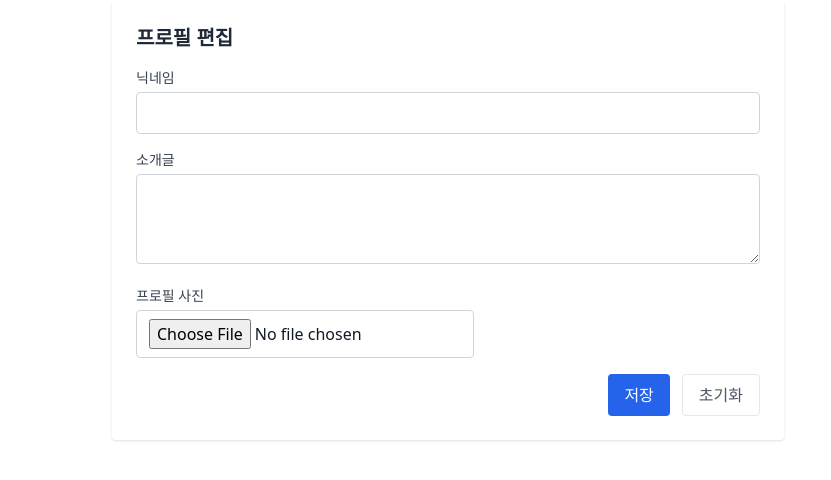
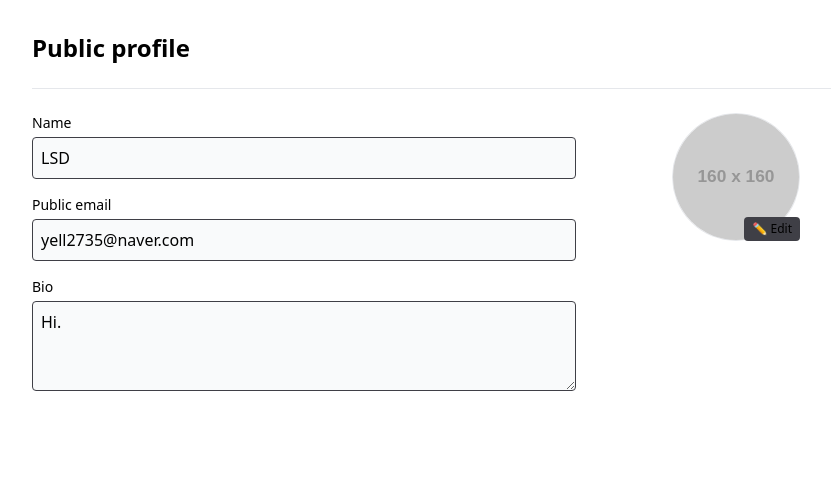
Before and after one commit to ycs-201707010/Chantify, a React (Vite) app: page /editprofile in a window 1280 px wide. Shown: the top 480 px of the page, without its empty margins (192-1023 px from the left). Built offline with nearby package versions, Linux system fonts and the light colour scheme; a small style sheet from the web is missing.

Commit message:
250609 shorts

```diff
--- a/src/EditProfile.jsx
+++ b/src/EditProfile.jsx
@@ -1,35 +1,28 @@
-import { useState, useEffect, useRef } from "react";
+// EditProfile.jsx (GitHub 스타일 기반 프로필 편집 화면)
+
+import { useState, useRef } from "react";
 import Cropper from "react-easy-crop";
-import { useAuth } from "./contexts/AuthContext";
 
 export default function EditProfile() {
-  const { userId } = useAuth();
-
-  const [nickname, setNickname] = useState("");
-  const [comment, setComment] = useState("");
-  const [imageSrc, setImageSrc] = useState(null);
+  const [nickname, setNickname] = useState("LSD");
+  const [email, setEmail] = useState("yell2735@naver.com");
+  const [comment, setComment] = useState("Hi.");
+  const [imageSrc, setImageSrc] = useState(null); // 원본 이미지
   const [croppedAreaPixels, setCroppedAreaPixels] = useState(null);
+  const [showCropper, setShowCropper] = useState(false);
+  const [showMenu, setShowMenu] = useState(false);
   const [crop, setCrop] = useState({ x: 0, y: 0 });
   const [zoom, setZoom] = useState(1);
   const inputRef = useRef();
 
-  // 기존 정보 불러오기
-  useEffect(() => {
-    fetch(`/checksum/get_profile.jsp?user_id=${userId}`)
-      .then((res) => res.json())
-      .then((data) => {
-        if (data.success) {
-          setNickname(data.nickname || "");
-          setComment(data.comment || "");
-        }
-      });
-  }, [userId]);
-
-  const handleImageChange = (e) => {
+  const handleUploadImage = (e) => {
     const file = e.target.files[0];
     if (file) {
       const reader = new FileReader();
-      reader.onload = () => setImageSrc(reader.result);
+      reader.onload = () => {
+        setImageSrc(reader.result);
+        setShowCropper(true);
+      };
       reader.readAsDataURL(file);
     }
   };
@@ -43,10 +36,8 @@
         const ctx = canvas.getContext("2d");
         const scaleX = image.naturalWidth / image.width;
         const scaleY = image.naturalHeight / image.height;
-
         canvas.width = croppedAreaPixels.width;
         canvas.height = croppedAreaPixels.height;
-
         ctx.drawImage(
           image,
           croppedAreaPixels.x * scaleX,
@@ -58,105 +49,141 @@
           croppedAreaPixels.width,
           croppedAreaPixels.height
         );
-
         canvas.toBlob((blob) => resolve(blob), "image/jpeg");
       };
     });
 
-  const handleSubmit = async () => {
-    const formData = new FormData();
-    formData.append("user_id", userId);
-    formData.append("nickname", nickname);
-    formData.append("comment", comment);
+  const handleSaveCropped = async () => {
+    const blob = await getCroppedImageBlob();
+    setImageSrc(URL.createObjectURL(blob));
+    setShowCropper(false);
+  };
 
-    if (imageSrc && croppedAreaPixels) {
-      const blob = await getCroppedImageBlob();
-      formData.append("image", blob, "profile.jpg");
-    }
-
-    const res = await fetch("/checksum/update_profile.jsp", {
-      method: "POST",
-      body: formData,
-    });
-    const result = await res.json();
-    if (result.success) {
-      alert("프로필이 저장되었습니다!");
-    } else {
-      alert("실패: " + result.error);
-    }
+  const handleRemovePhoto = () => {
+    setImageSrc(null);
   };
 
   return (
-    <div className="max-w-2xl mx-auto p-6 bg-white dark:bg-zinc-800 rounded shadow">
-      <h2 className="text-xl font-bold mb-4 text-gray-800 dark:text-white">
-        프로필 편집
-      </h2>
-
-      <label className="block text-sm mb-1 text-gray-700 dark:text-white">
-        닉네임
-      </label>
+    <div className="max-w-4xl mx-auto p-8 text-black dark:text-white">
+      <h2 className="text-2xl font-bold mb-6">Public profile</h2>
+      <hr />
+      <div className="flex gap-8 mt-6">
+        {/* 왼쪽 정보 입력 영역 */}
+        <div className="flex-1 space-y-4">
+          <div>
+            <label className="block text-sm mb-1">Name</label>
             <input
+              className="w-full bg-gray-50 dark:bg-zinc-900 border border-zinc-700 p-2 rounded"
               value={nickname}
               onChange={(e) => setNickname(e.target.value)}
-        className="w-full p-2 border rounded mb-4 dark:bg-zinc-700 dark:text-white"
             />
-
-      <label className="block text-sm mb-1 text-gray-700 dark:text-white">
-        소개글
-      </label>
+          </div>
+          <div>
+            <label className="block text-sm mb-1">Public email</label>
+            <input
+              className="w-full bg-gray-50 dark:bg-zinc-900 border border-zinc-700 p-2 rounded"
+              value={email}
+              onChange={(e) => setEmail(e.target.value)}
+            />
+          </div>
+          <div>
+            <label className="block text-sm mb-1">Bio</label>
             <textarea
+              className="w-full bg-gray-50 dark:bg-zinc-900 border border-zinc-700 p-2 rounded"
+              rows={3}
               value={comment}
               onChange={(e) => setComment(e.target.value)}
-        rows={3}
-        className="w-full p-2 border rounded mb-4 dark:bg-zinc-700 dark:text-white"
             />
+          </div>
+        </div>
 
-      <label className="block text-sm mb-1 text-gray-700 dark:text-white">
-        프로필 사진
-      </label>
+        {/* 오른쪽 프로필 사진 영역 */}
+        <div className="w-64 flex flex-col items-center">
+          <div className="relative">
+            <img
+              src={
+                imageSrc ||
+                "https://www.dummyimage.com/160x160/000/fff&text=Profile"
+              }
+              className="w-32 h-32 rounded-full border"
+              alt="프로필"
+            />
+            <button
+              className="absolute bottom-0 right-0 bg-zinc-700 px-2 py-1 text-xs rounded"
+              onClick={() => setShowMenu(!showMenu)}
+            >
+              ✏️ Edit
+            </button>
+            {showMenu && (
+              <div className="absolute mt-2 right-0 bg-zinc-800 border border-zinc-600 rounded shadow z-10">
+                <button
+                  className="block w-full px-4 py-2 hover:bg-zinc-700 text-sm"
+                  onClick={() => {
+                    setShowMenu(false);
+                    inputRef.current.click();
+                  }}
+                >
+                  Upload a photo…
+                </button>
+                <button
+                  className="block w-full px-4 py-2 hover:bg-zinc-700 text-sm"
+                  onClick={() => {
+                    setShowMenu(false);
+                    handleRemovePhoto();
+                  }}
+                >
+                  Remove photo
+                </button>
+              </div>
+            )}
             <input
               type="file"
               accept="image/*"
-        onChange={handleImageChange}
+              className="hidden"
               ref={inputRef}
-        className="mb-4"
+              onChange={handleUploadImage}
             />
+          </div>
+        </div>
+      </div>
 
-      {imageSrc && (
+      {/* 크롭 팝업 */}
+      {showCropper && (
+        <div className="fixed inset-0 bg-black/80 z-50 flex items-center justify-center">
+          <div className="bg-zinc-900 p-6 rounded shadow max-w-md w-full">
+            <h3 className="text-lg font-bold mb-4">
+              Crop your new profile picture
+            </h3>
             <div className="relative w-full aspect-square mb-4">
               <Cropper
                 image={imageSrc}
                 crop={crop}
                 zoom={zoom}
                 aspect={1}
-            cropShape="round" // 또는 'rect'
+                cropShape="round"
                 onCropChange={setCrop}
                 onZoomChange={setZoom}
-            onCropComplete={(_, croppedArea) =>
-              setCroppedAreaPixels(croppedArea)
-            }
+                onCropComplete={(_, area) => setCroppedAreaPixels(area)}
                 showGrid={false}
               />
             </div>
-      )}
-
-      <div className="flex justify-end gap-3">
+            <div className="flex justify-end gap-2">
               <button
-          onClick={handleSubmit}
-          className="px-4 py-2 bg-blue-600 text-white rounded hover:bg-blue-700"
+                className="px-4 py-2 bg-gray-600 text-white rounded"
+                onClick={() => setShowCropper(false)}
               >
-          저장
+                취소
               </button>
               <button
-          onClick={() => {
-            setImageSrc(null);
-            inputRef.current.value = null;
-          }}
-          className="px-4 py-2 border rounded text-gray-600 dark:text-white hover:bg-gray-100 dark:hover:bg-gray-700"
+                className="px-4 py-2 bg-green-600 text-white rounded"
+                onClick={handleSaveCropped}
               >
-          초기화
+                Set new profile picture
               </button>
             </div>
           </div>
+        </div>
+      )}
+    </div>
   );
 }
```
Lines whose indentation alone changed are shown as unchanged.
